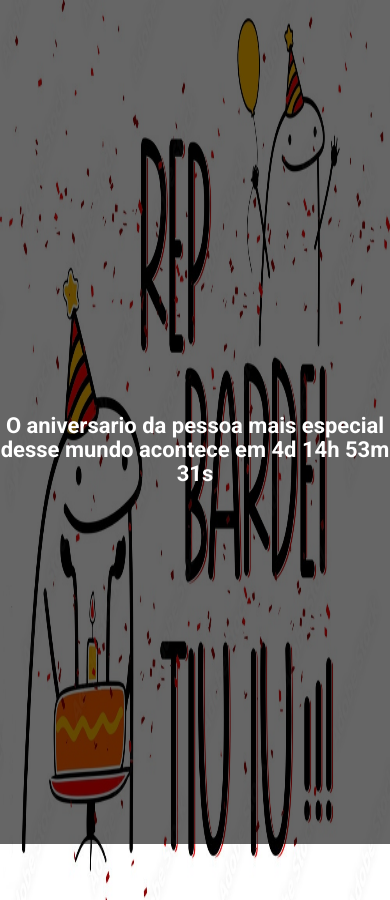
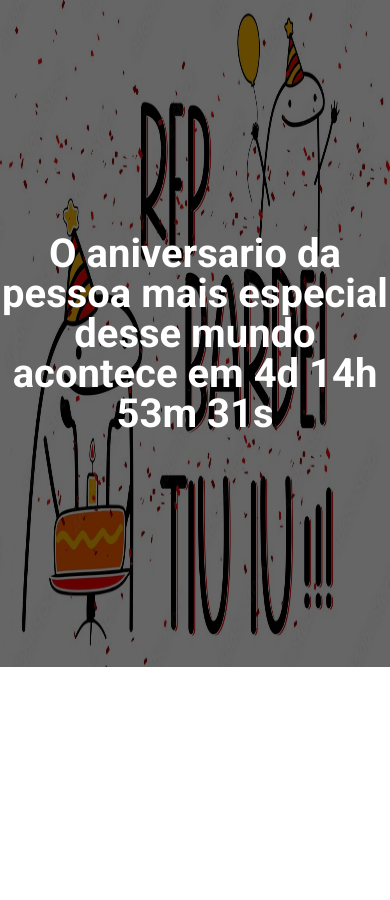
Before and after one commit to MateusSanchesRodriguez/Site_para_gi, a website built with Parcel: page src/index.html in a window 390 px wide. After the commit the page ends 844 px from the top, so only its background shows below. Built offline with nearby package versions, Linux system fonts and the light colour scheme; a web font is replaced by a local one.

Commit message:
Add modo celular hero

```diff
--- a/src/styles/_hero.scss
+++ b/src/styles/_hero.scss
@@ -30,13 +30,14 @@
 
     @media(max-width:640px){
         padding:  40px 0;
+        height: 667px;
+
         &--logo{
             height: 40px;
         }
 
         &--text{
-            font-size: 22px;
-            line-height: 24px;
+            font-size: 40px;
             margin: 24px 0;
         }
     }
--- a/src/styles/style.scss
+++ b/src/styles/style.scss
@@ -27,6 +27,10 @@ body {
         opacity: 0.6;
     }
 
+    @media (max-width:640px){
+        position:relative
+    }
+
 }
 
 .container{
```
